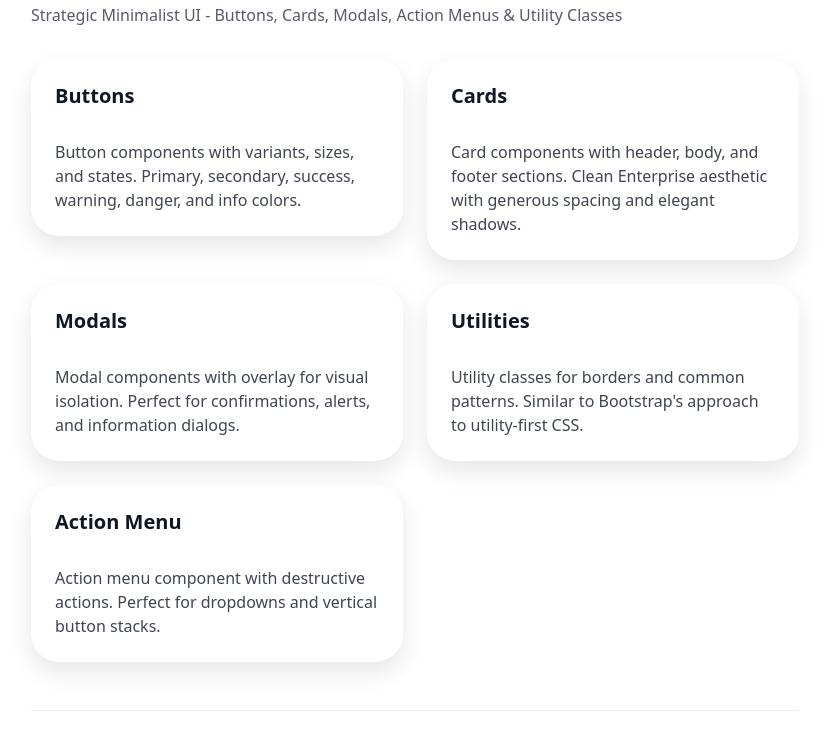
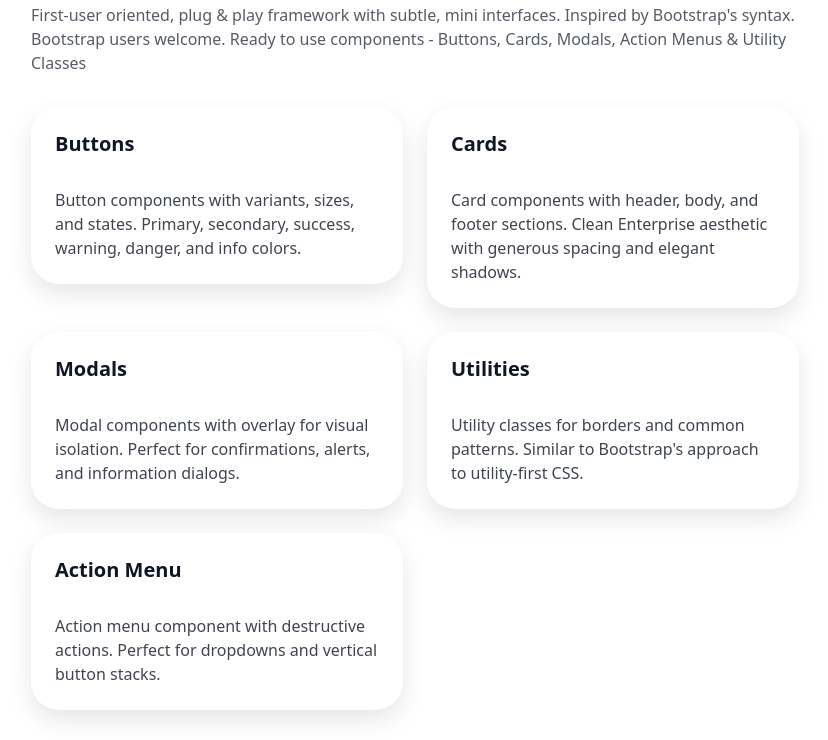
Before and after one commit to moonslayers/miniuicss, a website built with Vite: page index.html in a window 1280 px wide. Shown: the part 114-854 px from the top of the page, without its empty margins (225-1053 px from the left). Built offline with nearby package versions, Linux system fonts and the light colour scheme; some packages are replaced by stand-ins of ours.

Commit message:
update readme and descriptions

```diff
--- a/index.html
+++ b/index.html
@@ -9,7 +9,9 @@
     <div style="max-width: 800px; margin: 0 auto; padding: 2rem 1rem">
       <h1 style="margin-bottom: 0.5rem; font-size: 2rem">MiniUI CSS</h1>
       <p style="margin-bottom: 2rem; color: var(--mui-text-color); opacity: 0.7">
-        Strategic Minimalist UI - Buttons, Cards, Modals, Action Menus & Utility Classes
+        First-user oriented, plug & play framework with subtle, mini interfaces. Inspired by
+        Bootstrap's syntax. Bootstrap users welcome. Ready to use components - Buttons, Cards,
+        Modals, Action Menus & Utility Classes
       </p>
 
       <div
--- a/package.json
+++ b/package.json
@@ -1,7 +1,7 @@
 {
   "name": "miniuicss",
   "version": "1.0.0",
-  "description": "A minimalist CSS framework based on components with SCSS and Dark Mode support. Bootstrap-like approach for modern interfaces with minimal configuration.",
+  "description": "Strategic Minimalist UI framework - first-user oriented with subtle, mini interfaces. Ready to use, plug & play components with SCSS and Dark Mode support.",
   "main": "dist/scss/main.css",
   "scripts": {
     "dev": "vite",
@@ -23,6 +23,10 @@
     "ui",
     "components",
     "dark-mode",
+    "strategic-minimalism",
+    "plug-and-play",
+    "first-user-oriented",
+    "ready-to-use",
     "minimalist",
     "bootstrap-like"
   ],
```
Also changed, not shown: README.md.
